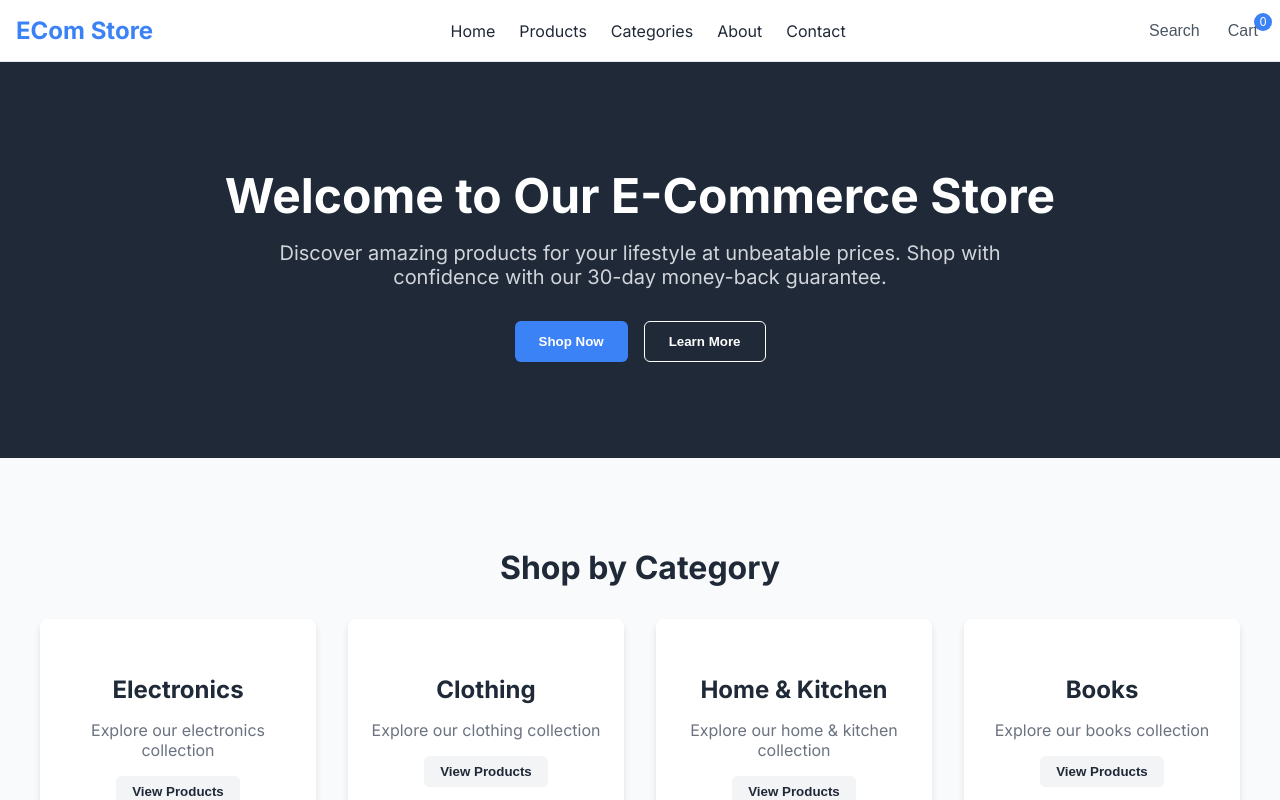
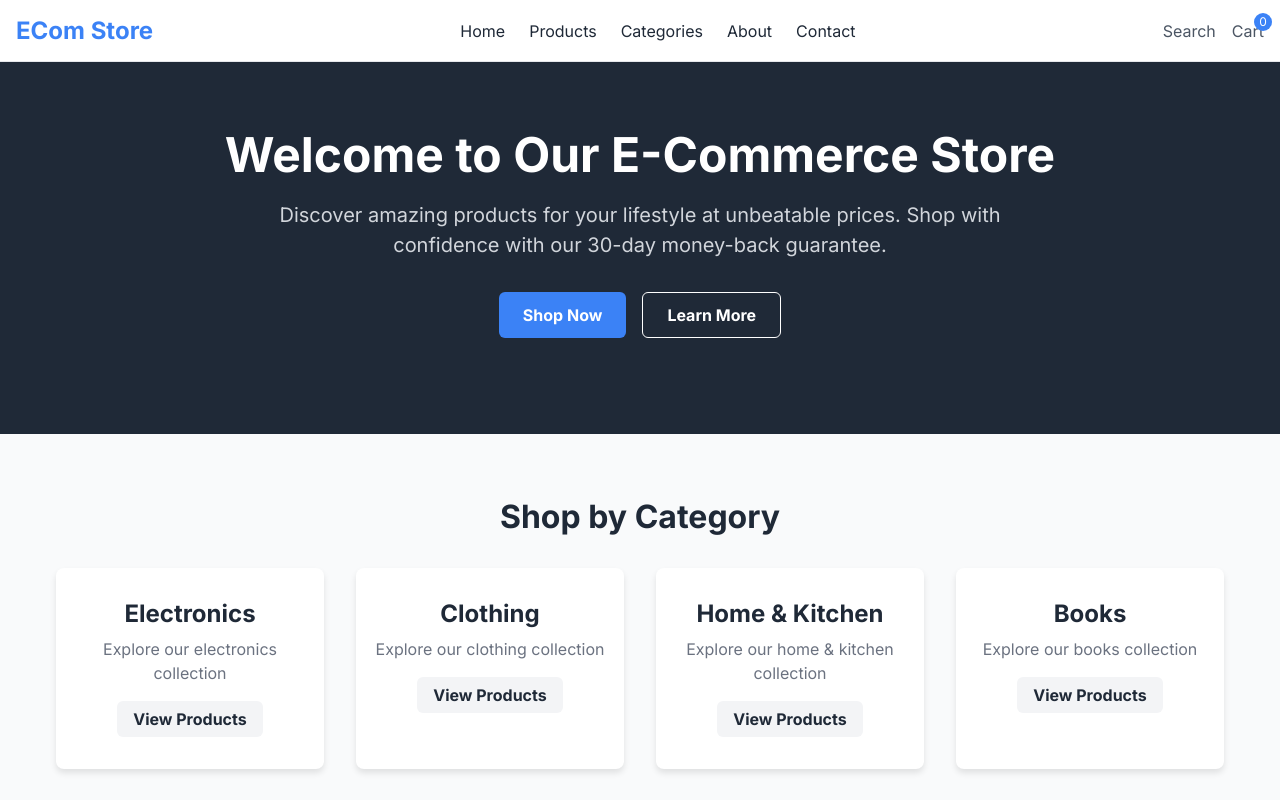
Before and after one commit to TatyOko28/e-commerce-andy-1, a Next.js app in the folder next/: page / in a window 1280 px wide. Shown: the top 800 px of the page. Built offline with nearby package versions, Linux system fonts and the light colour scheme.

Commit message:
Update globals.css with fundamental styling and utility classes

```diff
--- a/next/app/globals.css
+++ b/next/app/globals.css
@@ -1,5 +1,57 @@
+* {
+  box-sizing: border-box;
+  margin: 0;
+  padding: 0;
+}
+
+html,
 body {
-  margin: 0;
+  height: 100%;
+  width: 100%;
   font-family: -apple-system, BlinkMacSystemFont, 'Segoe UI', Roboto, Oxygen,
     Ubuntu, Cantarell, 'Open Sans', 'Helvetica Neue', sans-serif;
+  -webkit-font-smoothing: antialiased;
+  -moz-osx-font-smoothing: grayscale;
 }
+
+a {
+  color: inherit;
+  text-decoration: none;
+}
+
+button,
+input,
+select,
+textarea {
+  font: inherit;
+}
+
+button {
+  cursor: pointer;
+}
+
+img {
+  max-width: 100%;
+  height: auto;
+}
+
+h1, h2, h3, h4, h5, h6 {
+  line-height: 1.2;
+}
+
+p {
+  line-height: 1.5;
+}
+
+/* Utility classes */
+.visually-hidden {
+  position: absolute;
+  width: 1px;
+  height: 1px;
+  padding: 0;
+  margin: -1px;
+  overflow: hidden;
+  clip: rect(0, 0, 0, 0);
+  white-space: nowrap;
+  border-width: 0;
+}
```
